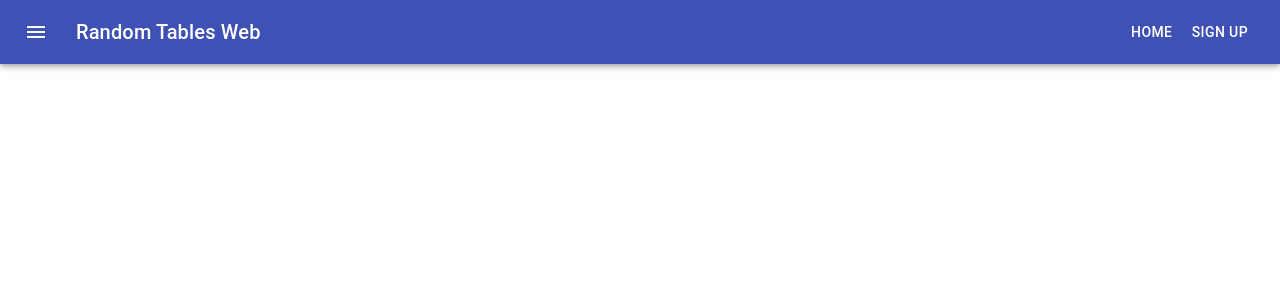
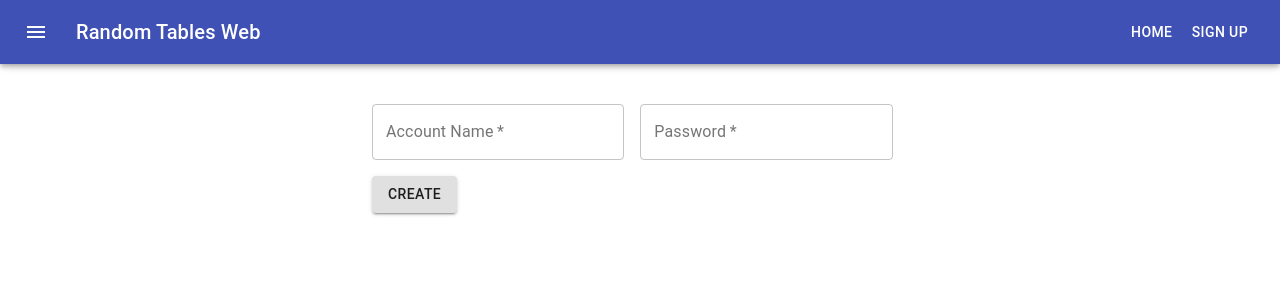
Before and after one commit to dlameter/random_tables_web, a React (Create React App) app in the folder frontend/: page /signup in a window 1280 px wide. Shown: the top 300 px of the page. Built offline with nearby package versions, Linux system fonts and the light colour scheme.

Commit message:
changed frontend to use new backend urls.

```diff
--- a/frontend/src/App.js
+++ b/frontend/src/App.js
@@ -49,11 +49,11 @@ function App() {
                         Random Tables Web
                     </Typography>
                     <Button color="inherit" component={Link} to="/">Home</Button>
-                    { !cookies.auth &&
-                        <Button color="inherit" component={Link} to="/createAccount">Sign up</Button>
+                    {!cookies.auth &&
+                        <Button color="inherit" component={Link} to="/signup">Sign up</Button>
                     }
-                    { cookies.auth &&
-                        <Button color="inherit" component={Link} to="/createAccount">Log out</Button>
+                    {cookies.auth &&
+                        <Button color="inherit" component={Link} to="/signup">Log out</Button>
                     }
                 </Toolbar>
             </AppBar>
@@ -66,7 +66,7 @@ function App() {
                     <Route path="/account/:accountId">
                         <AccountPage />
                     </Route>
-                    <Route path="/createAccount">
+                    <Route path="/signup">
                         <CreateAccount />
                     </Route>
                 </Switch>
--- a/frontend/src/BackendURLBuilder.js
+++ b/frontend/src/BackendURLBuilder.js
@@ -6,7 +6,7 @@ class BackendURLBuilder {
     }
 
     static createAccount() {
-        return urlBase + "/account";
+        return urlBase + "/signup";
     }
 
     static withPath(path) {
--- a/frontend/src/CreateAccount.js
+++ b/frontend/src/CreateAccount.js
@@ -7,6 +7,7 @@ import {
 } from '@material-ui/core';
 import { createStyles, withStyles } from '@material-ui/core/styles';
 import BackendURLBuilder from './BackendURLBuilder';
+import { Redirect } from 'react-router-dom';
 
 const styles = (theme) => createStyles({
     root: {
@@ -29,6 +30,7 @@ class CreateAccount extends React.Component {
             name: "",
             password: "",
             error: null,
+            redirect: false,
         };
 
         this.onSubmit = this.onSubmit.bind(this);
@@ -36,13 +38,13 @@ class CreateAccount extends React.Component {
 
     onSubmit(event) {
         const url = BackendURLBuilder.createAccount();
-        const data = { name: this.state.name, password: this.state.password};
+        const data = { username: this.state.name, password: this.state.password };
         axios.post(url, data, { withCredentials: true }).then(
             (result) => {
-
+                this.setState({ redirect: true });
             },
             (error) => {
-                this.setState({error: error});
+                this.setState({ error: error });
             }
         );
         event.preventDefault();
@@ -92,6 +94,7 @@ class CreateAccount extends React.Component {
                     </div>
                 </form>
                 {error}
+                { this.state.redirect && <Redirect to="/" />}
             </Container>
         );
     }
```
Lines whose indentation alone changed are shown as unchanged.
